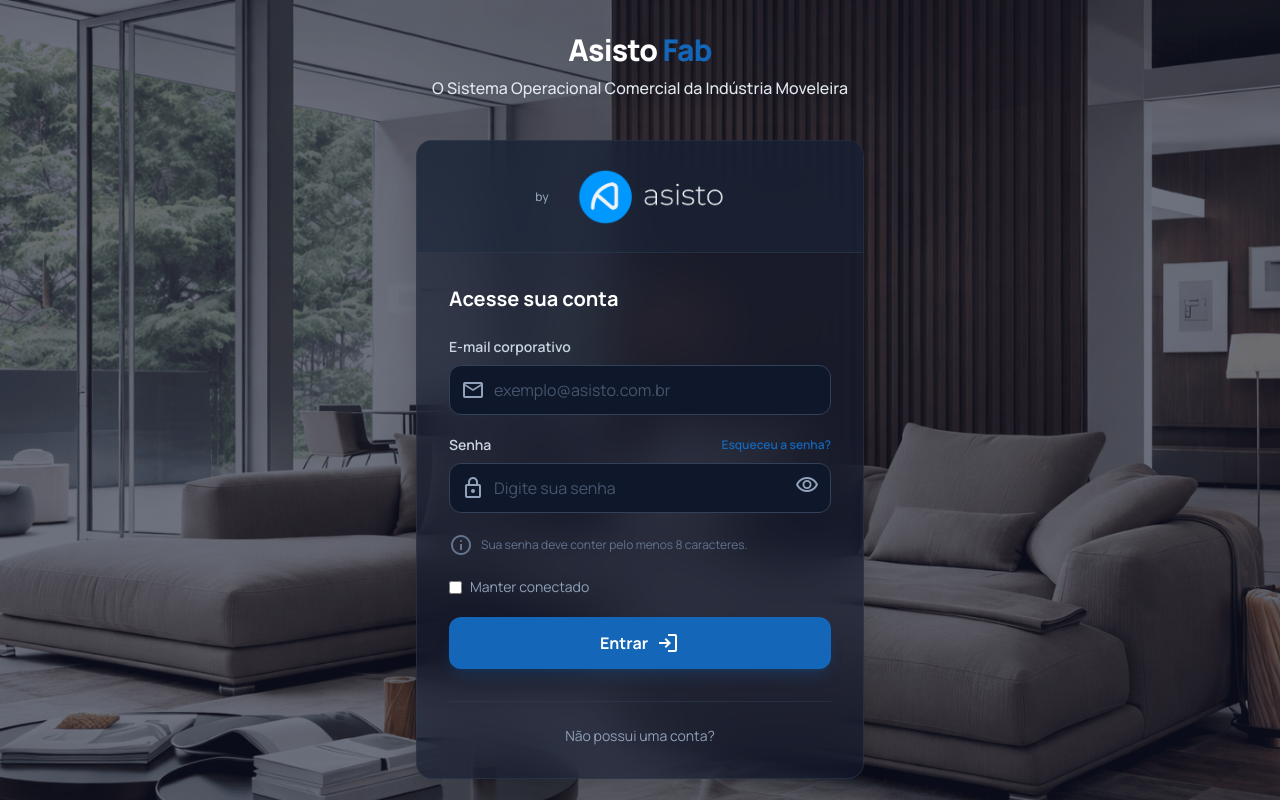
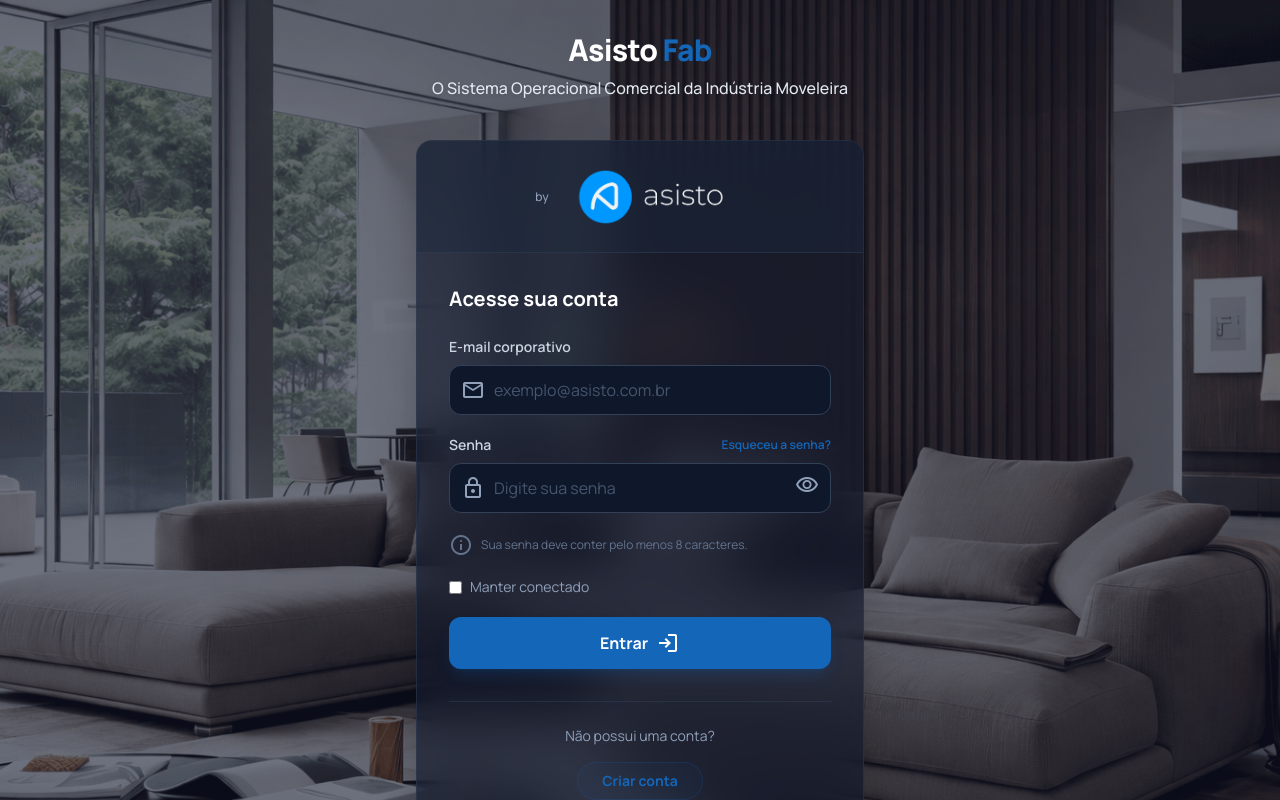
Before and after one commit to ronysimao/movelquest, a Next.js app: page / in a window 1280 px wide. Shown: the top 800 px of the page. Built offline with nearby package versions, Linux system fonts and the light colour scheme.

Commit message:
ajustado, 'criar conta'

```diff
--- a/src/app/login/page.tsx
+++ b/src/app/login/page.tsx
@@ -217,9 +217,12 @@
                         </form>
 
                         <div className="mt-8 pt-6 border-t border-slate-700/50 flex flex-col items-center gap-4">
-                            <p className="text-sm text-slate-400">
+                            <Link
+                                href="/cadastro"
+                                className="text-sm text-slate-400 hover:text-white transition-colors cursor-pointer"
+                            >
                                 Não possui uma conta?
-                            </p>
+                            </Link>
                             <Link
                                 href="/cadastro"
                                 className="text-sm font-bold text-primary border border-primary/20 bg-primary/5 px-6 py-2 rounded-full hover:bg-primary/10 transition-colors cursor-pointer"
--- a/src/app/page.tsx
+++ b/src/app/page.tsx
@@ -3,6 +3,7 @@
 import { useState } from "react";
 import { useRouter } from "next/navigation";
 import Image from "next/image";
+import Link from "next/link";
 
 export default function LoginPage() {
   const router = useRouter();
@@ -201,10 +202,18 @@
             </form>
 
             <div className="mt-8 pt-6 border-t border-slate-700/50 flex flex-col items-center gap-4">
-              <p className="text-sm text-slate-400">Não possui uma conta?</p>
-              {/* <button className="text-sm font-bold text-primary border border-primary/20 bg-primary/5 px-6 py-2 rounded-full hover:bg-primary/10 transition-colors cursor-pointer">
-                Solicitar acesso à plataforma
-              </button> */}
+              <Link
+                href="/cadastro"
+                className="text-sm text-slate-400 hover:text-white transition-colors cursor-pointer"
+              >
+                Não possui uma conta?
+              </Link>
+              <Link
+                href="/cadastro"
+                className="text-sm font-bold text-primary border border-primary/20 bg-primary/5 px-6 py-2 rounded-full hover:bg-primary/10 transition-colors cursor-pointer"
+              >
+                Criar conta
+              </Link>
             </div>
           </div>
         </div>
```
